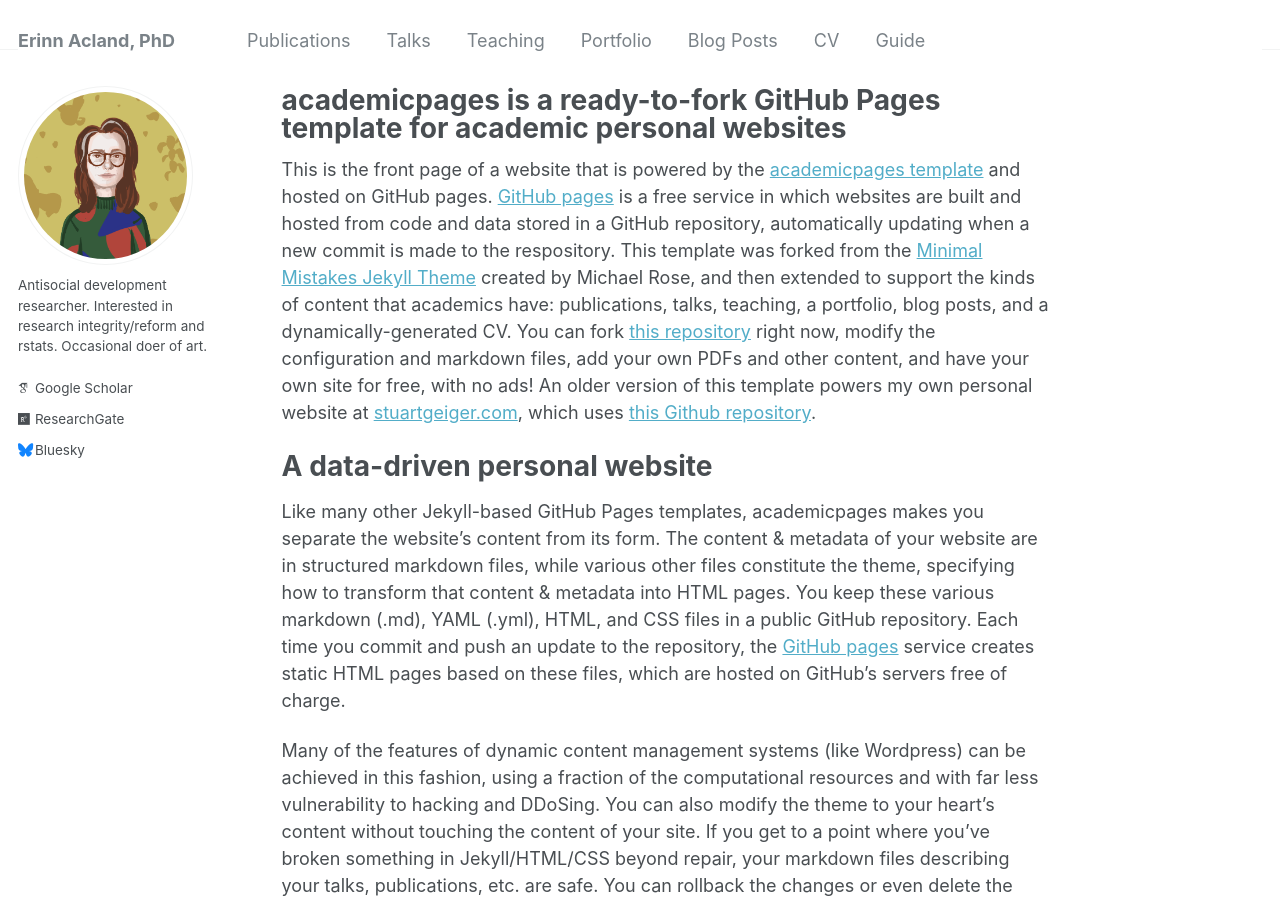
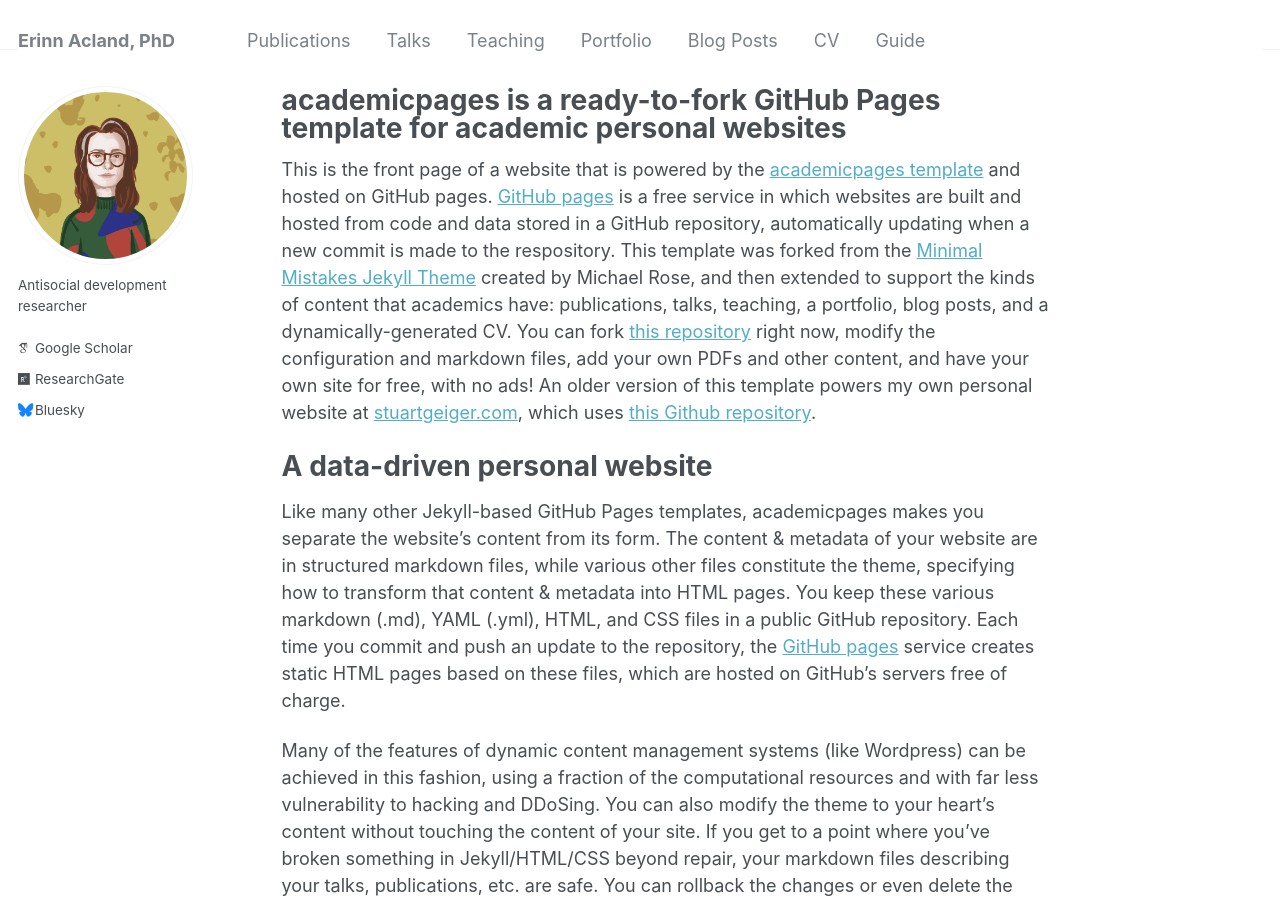
Before and after one commit to erinnacland/erinnacland.github.io, a Jekyll site: the page built from _pages/about.md, in a window 1280 px wide and 900 px high. Built offline with Jekyll 4.4.1, drawn with Linux system fonts in a browser that asks for light colours; some web fonts are replaced.

Commit message:
Update _config.yml

```diff
--- a/_config.yml
+++ b/_config.yml
@@ -24,7 +24,7 @@ author:
   avatar           : "Erinn1.png"
   name             : #"Your Sidebar Name"
   pronouns         : # example: "she/her"
-  bio              : "Antisocial development researcher. Interested in research integrity/reform and rstats. Occasional doer of art."
+  bio              : "Antisocial development researcher"
   location         : #"Earth"
   employer         : #"Red Brick University"
   uri              : # URL
@@ -47,7 +47,7 @@ author:
   stackoverflow    : # User number or user number and name (i.e., use "1" or "1/jeff-atwood")
 
   # Social media
-  bluesky          : "@erinnacland.bsky.social" # Replace this with you Bluesky username
+  bluesky          : "erinnacland.bsky.social" # Replace this with you Bluesky username
   facebook         : # Username
   flickr           : # Username
   foursquare       : # Username
```
